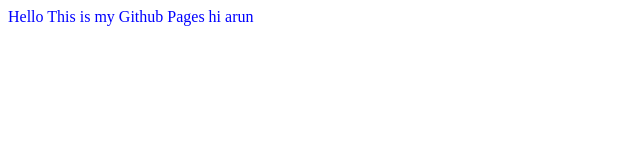
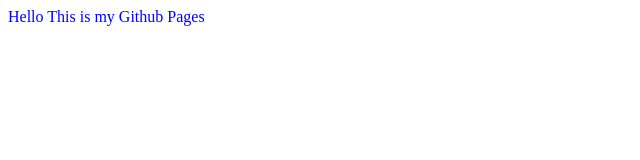
Before and after one commit to Siva004-123/Siva004-123.github.io, a plain HTML site: page index.html in a window 1280 px wide. Shown: the full height of the page, 0-640 px from the left. Drawn offline with Linux system fonts and the light colour scheme.

Commit message:
Update index.html

```diff
--- a/index.html
+++ b/index.html
@@ -8,6 +8,5 @@
     </head>
     <body style='color:blue'>
         This is my Github Pages
-        hi arun
     </body>
 </html>
```
